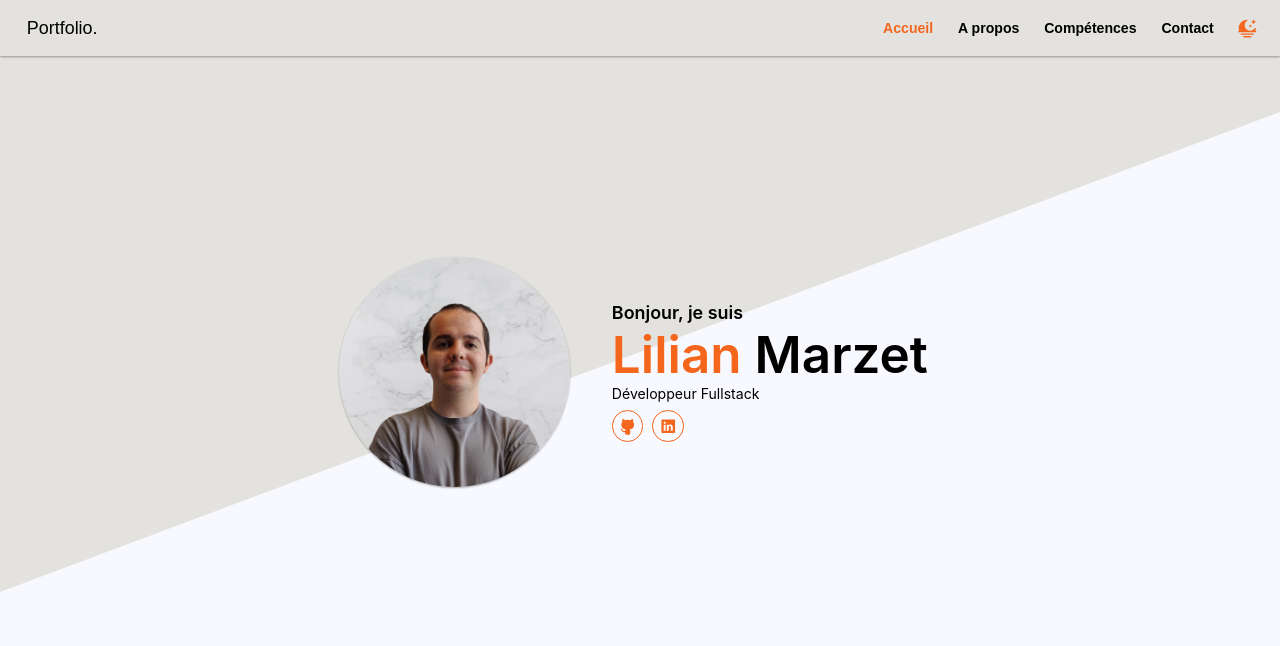
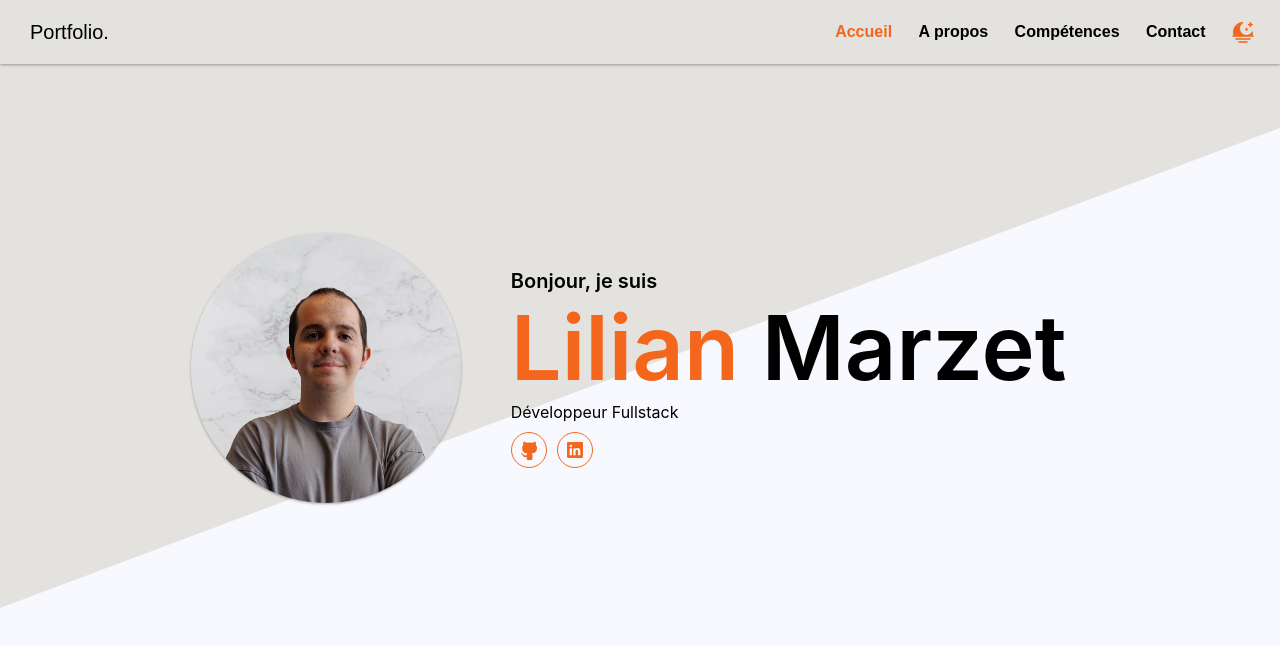
Before and after one commit to LilianMrzt/my-portfolio, a React (Create React App) app: page / in a window 1280 px wide. Shown: the top 646 px of the page. Built offline with nearby package versions, Linux system fonts and the light colour scheme.

Commit message:
[FEAT] Modifications style

```diff
--- a/src/App.tsx
+++ b/src/App.tsx
@@ -62,7 +62,7 @@ const App = (): ReactElement => {
                 activeSectionId={activeSectionId}
                 setActiveSectionId={setActiveSectionId}
             />
-            <main className={'full-screen-height overflow-auto mt-7vh navbar-full-screen-height'}>
+            <main className={'full-screen-height overflow-auto mt-64px navbar-full-screen-height'}>
                 <HomeScreen
                     id={screenIds.homeScreenId}
                     ref={sectionRefs[screenIds.homeScreenId]}
--- a/src/index.css
+++ b/src/index.css
@@ -77,7 +77,7 @@ code {
 /* height */
 
 .h-64px {
-  height: 7vh;
+  height: 64px;
 }
 
 .h-100 {
@@ -89,7 +89,7 @@ code {
 }
 
 .navbar-full-screen-height {
-  height: 93vh;
+  height: calc(100vh - 64px);
 }
 
 /* width */
@@ -99,15 +99,15 @@ code {
 }
 
 .w-small {
-  width: 1vw;
+  width: 16px;
 }
 
 .w-medium {
-  width: 1.6vw;
+  width: 24px;
 }
 
 .w-large {
-  width: 2.6vw;
+  width: 40px;
 }
 
 .full-screen-width {
@@ -179,7 +179,7 @@ code {
 /* shadow */
 
 .shadow {
-  box-shadow: rgba(0, 0, 0, 0.12) 0 0.07vw 0.2vw, rgba(0, 0, 0, 0.24) 0 0.07vw 0.14vw;
+  box-shadow: rgba(0, 0, 0, 0.12) 0 1px 2px, rgba(0, 0, 0, 0.24) 0 1px 3px;
 }
 
 .index-0 {
@@ -202,27 +202,27 @@ code {
 }
 
 .mt-10 {
-  margin-top: 1vh;
+  margin-top: 10px;
 }
 
 .ml-10 {
-  margin-left: 0.7vw;
+  margin-left: 10px;
 }
 
 .ml-50 {
-  margin-left: 3.3vw;
+  margin-left: 50px;
 }
 
 .mr-10 {
-  margin-right: 0.7vw;
+  margin-right: 10px;
 }
 
 .mr-15 {
-  margin-right: 1vw;
+  margin-right: 15px;
 }
 
-.mt-7vh {
-  margin-top: 7vh;
+.mt-64px {
+  margin-top: 64px;
 }
 
 /* padding */
@@ -232,27 +232,27 @@ code {
 }
 
 .p-5 {
-  padding: 0.35vw;
+  padding: 5px;
 }
 
 .p-10 {
-  padding: 0.7vw;
+  padding: 10px;
 }
 
 .pl-10 {
-  padding-left: 0.7vw;
+  padding-left: 10px;
 }
 
 .pl-20 {
-  padding-left: 1.4vw;
+  padding-left: 20px;
 }
 
 .pr-10 {
-  padding-right: 0.7vw;
+  padding-right: 10px;
 }
 
 .pr-20 {
-  padding-right: 1.4vw;
+  padding-right: 20px;
 }
 
 /* border */
@@ -282,19 +282,19 @@ code {
 /* text */
 
 .text-small {
-  font-size: 0.8vw;
+  font-size: 12px;
 }
 
 .text-medium {
-  font-size: 1.1vw;
+  font-size: 16px;
 }
 
 .text-large {
-  font-size: 1.4vw;
+  font-size: 20px;
 }
 
 .text-extra-large {
-  font-size: 4vw;
+  font-size: 90px;
 }
 
 .font-normal {
@@ -340,15 +340,11 @@ code {
 }
 
 .transform-64px-top {
-  transform: translate(0, -7vh);;
+  transform: translate(0, -64px);
 }
 
 .top-0 {
   top: 0;
-}
-
-.top-64px {
-  top: 7vh
 }
 
 .left-0 {
@@ -366,7 +362,7 @@ code {
   position: relative;
   display: flex;
   width: 100vw;
-  min-height: 93vh;
+  min-height: calc(100vh - 64px);
   align-items: center;
   justify-content: center;
 }
--- a/src/ui/components/common/Image.tsx
+++ b/src/ui/components/common/Image.tsx
@@ -4,7 +4,7 @@ import { type ImageProps } from '@interfaces/components/common/ImageProps'
 const Image: FC<ImageProps> = ({
     source,
     round = false,
-    size = '18vw'
+    size = '270px'
 }): ReactElement => {
     return (
         <img
```
